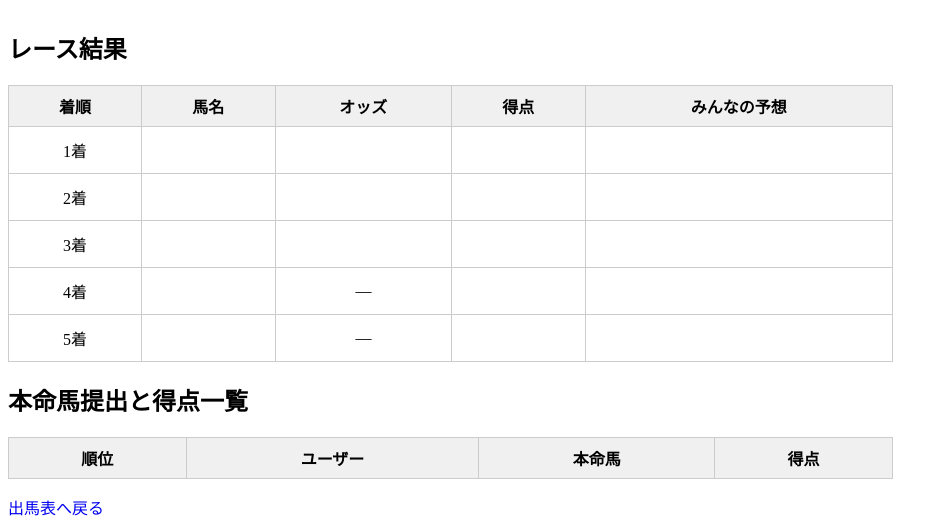
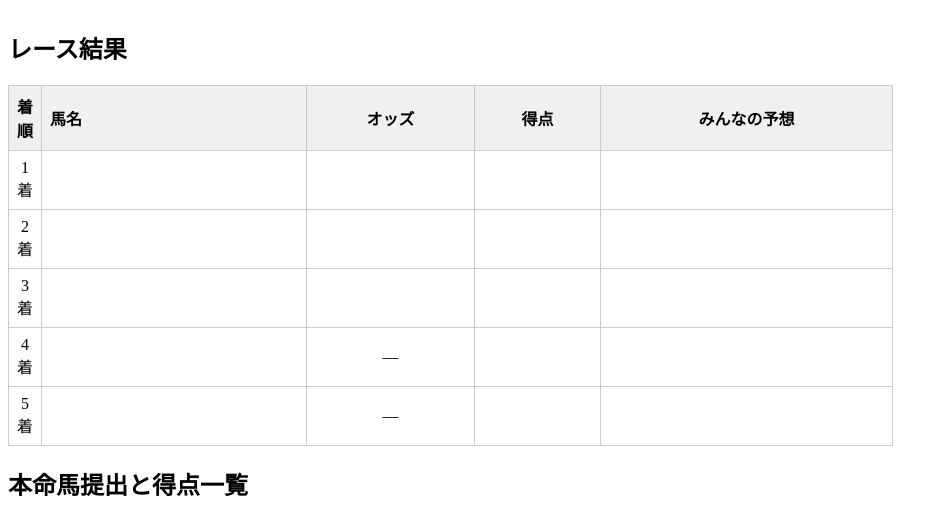
Before and after one commit to mayo2451/miyakeiba, a Flask app: page /race_result/1 in a window 1280 px wide. Shown: the part 169-690 px from the top of the page, without its empty margins (0-948 px from the left). Run offline with Flask 3, Linux system fonts and the light colour scheme; data comes from the database, SQL or seed files in the repository; data that the repository does not hold is empty; parts of the project's set-up code (start-up, migrations or seed data) failed here and were passed over.

Commit message:
Update race_result.html

```diff
--- a/01miyakeiba - v1.1/Miyakeiba_app/templates/race_result.html
+++ b/01miyakeiba - v1.1/Miyakeiba_app/templates/race_result.html
@@ -15,12 +15,12 @@
         </header>
         {% include 'menubar.html' %}
         <h2>レース結果</h2>
-        <table border="1">
+        <table border="1" class="result-table-container">
             <tr>
-                <th>着順</th>
-                <th>馬名</th>
-                <th>オッズ</th>
-                <th>得点</th>
+                <th class="tiny">着順</th>
+                <th class="horse-name">馬名</th>
+                <th class="odds">オッズ</th>
+                <th class="point">得点</th>
                 <th>みんなの予想</th>
             </tr>
             <tr>
```
